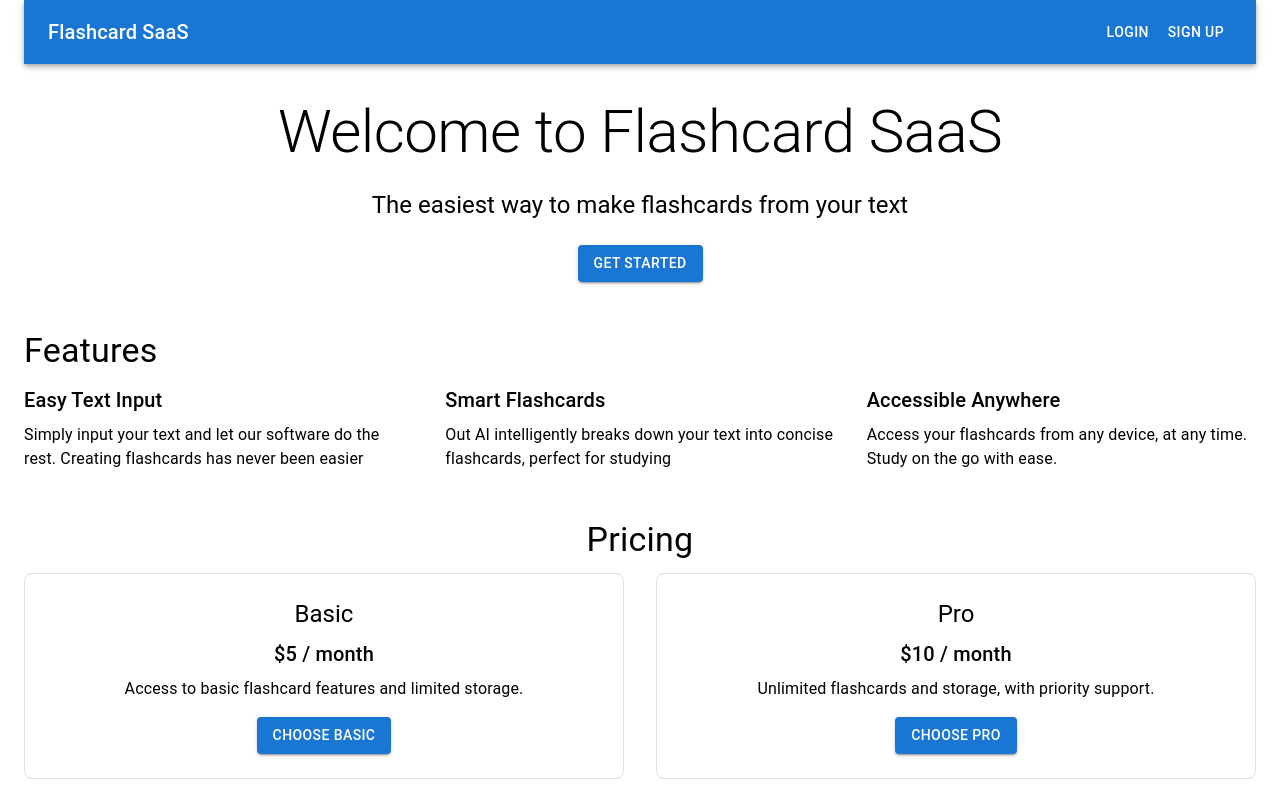
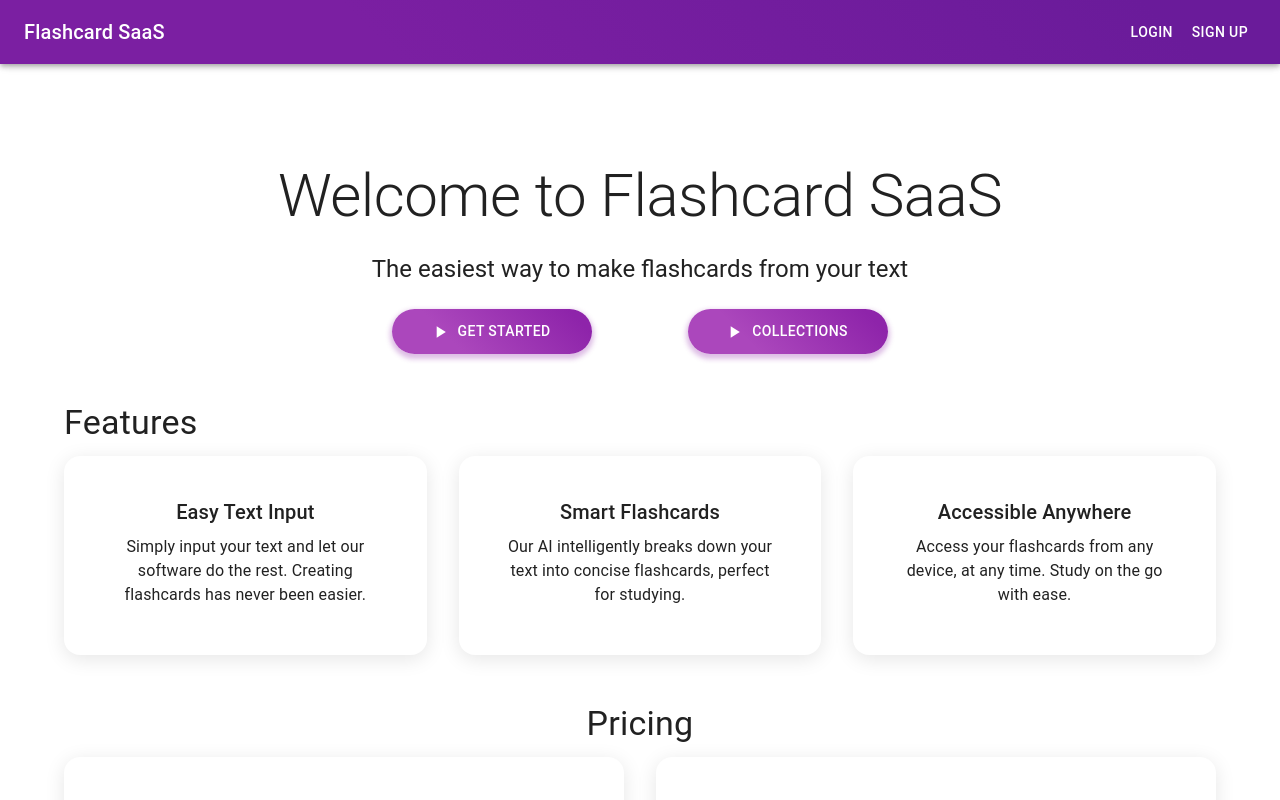
Before and after one commit to hannahahn1024/ai-flashcard, a Next.js app: page / in a window 1280 px wide. Shown: the top 800 px of the page. Built offline with nearby package versions, Linux system fonts and the light colour scheme; no server answers.

Commit message:
updated front end

```diff
--- a/app/api/checkout_session/route.js
+++ b/app/api/checkout_session/route.js
@@ -23,6 +23,8 @@ export async function GET(req, { params }) {
 }
 
 export async function POST(req) {
+  const { amount } = await req.json();
+
   const params = {
     mode: "subscription",
     payment_method_types: ["card"],
@@ -33,7 +35,7 @@ export async function POST(req) {
           product_data: {
             name: "Pro Subscription",
           },
-          unit_amount: formatAmountForStripe(10),
+          unit_amount: formatAmountForStripe(amount),
           recurring: {
             interval: "month",
             interval_count: 1,
--- a/app/api/generate/route.js
+++ b/app/api/generate/route.js
@@ -8,7 +8,6 @@ const systemPrompt = `You are a flashcard creator. Your goal is to help users le
 - For complex topics, break down the information into multiple flashcards to avoid overwhelming the user.
 - If possible, include examples, definitions, or mnemonics to enhance understanding.
 - Always aim to make the flashcards engaging and useful for quick review and retention.
-- Only generate 10 flashcards
 
 Return in the following JSON format
 {
--- a/app/page.js
+++ b/app/page.js
@@ -11,22 +11,42 @@ import {
   Button,
   Box,
   Grid,
+  Card,
+  CardContent,
+  CardActions,
+  CssBaseline,
 } from "@mui/material";
 import Head from "next/head";
+import { styled } from "@mui/system";
+import { PlayArrow } from "@mui/icons-material";
+
+
+const GradientButton = styled(Button)({
+  background: "linear-gradient(45deg, #ab47bc 30%, #8e24aa 90%)",
+  borderRadius: 30,
+  color: "white",
+  padding: "10px 30px",
+  boxShadow: "0 3px 5px 2px rgba(142, 36, 170, .3)",
+  "&:hover": {
+    background: "linear-gradient(45deg, #8e24aa 30%, #ab47bc 90%)",
+  },
+});
 
 export default function Home() {
-  const handleSubmit = async () => {
+  const handleSubmit = async (amount) => {
+    try {
       const checkoutSession = await fetch("/api/checkout_session", {
         method: "POST",
         headers: {
           origin: "http://localhost:3000",
         },
+        body: JSON.stringify({ amount })
       });
 
       const checkoutSessionJson = await checkoutSession.json();
 
       if (checkoutSession.statusCode === 500) {
-      console.error(checkoutSession.message);
+        console.error(checkoutSessionJson.message);
         return;
       }
 
@@ -38,22 +58,27 @@ export default function Home() {
       if (error) {
         console.warn(error.message);
       }
+    } catch (error) {
+      console.error("Error during checkout:", error);
+      alert("Something went wrong. Please try again.");
+    }
   };
+
   return (
-    <Container maxWidth="100vw">
+    <Container maxWidth="lg">
+      <CssBaseline />
       <Head>
         <title>Flashcard SaaS</title>
-        <meta name="description" content="Create flashcard from your text" />
+        <meta name="description" content="Create flashcards from your text" />
       </Head>
 
-      <AppBar position="static">
+      <AppBar position="fixed" sx={{ background: "linear-gradient(45deg, #7b1fa2 30%, #6a1b9a 90%)" }}>
         <Toolbar>
-          <Typography variant="h6" style={{ flexGrow: 1 }}>
+          <Typography variant="h6" sx={{ flexGrow: 1 }}>
             Flashcard SaaS
           </Typography>
           <SignedOut>
             <Button color="inherit" href="/sign-in">
-              {" "}
               Login
             </Button>
             <Button color="inherit" href="/sign-up">
@@ -69,71 +94,125 @@ export default function Home() {
       <Box
         sx={{
           textAlign: "center",
-          my: 4,
+          mt: 10,
+          pt: 10,
         }}
       >
         <Typography variant="h2" gutterBottom>
           Welcome to Flashcard SaaS
         </Typography>
         <Typography variant="h5" gutterBottom>
-          {" "}
           The easiest way to make flashcards from your text
         </Typography>
-        <Button variant="contained" color="primary" sx={{ mt: 2 }}>
+        <Grid container spacing={4} sx={{ justifyContent: 'center' }}>
+          <Grid item xs={12} md={6} lg={3} sx={{ display: 'flex', justifyContent: 'center' }}>
+            <GradientButton
+              variant="contained"
+              sx={{ mt: 2, minWidth: 200 }} // Adjust the minWidth as needed
+              startIcon={<PlayArrow />}
+              href="/generate"
+            >
               GET STARTED
-        </Button>
+            </GradientButton>
+          </Grid>
+          <Grid item xs={12} md={6} lg={3} sx={{ display: 'flex', justifyContent: 'center' }}>
+            <GradientButton
+              variant="contained"
+              sx={{ mt: 2, minWidth: 200 }} // Adjust the minWidth as needed
+              startIcon={<PlayArrow />}
+              href="/flashcards"
+            >
+              Collections
+            </GradientButton>
+          </Grid>
+        </Grid>
+
+
       </Box>
+
       <Box sx={{ my: 6 }}>
-        <Typography variant="h4" components="h2" gutterBottom>
+        <Typography variant="h4" component="h2" gutterBottom>
           Features
         </Typography>
         <Grid container spacing={4}>
           <Grid item xs={12} md={4}>
+            <Card
+              sx={{
+                p: 3,
+                textAlign: "center",
+                borderRadius: 4,
+                boxShadow: "0 4px 20px rgba(0, 0, 0, 0.1)",
+              }}
+            >
+              <CardContent>
                 <Typography variant="h6" gutterBottom>
                   Easy Text Input
                 </Typography>
                 <Typography>
-              {" "}
-              Simply input your text and let our software do the rest. Creating
-              flashcards has never been easier
+                  Simply input your text and let our software do the rest.
+                  Creating flashcards has never been easier.
                 </Typography>
+              </CardContent>
+            </Card>
           </Grid>
           <Grid item xs={12} md={4}>
+            <Card
+              sx={{
+                p: 3,
+                textAlign: "center",
+                borderRadius: 4,
+                boxShadow: "0 4px 20px rgba(0, 0, 0, 0.1)",
+              }}
+            >
+              <CardContent>
                 <Typography variant="h6" gutterBottom>
                   Smart Flashcards
                 </Typography>
                 <Typography>
-              {" "}
-              Out AI intelligently breaks down your text into concise
-              flashcards, perfect for studying
+                  Our AI intelligently breaks down your text into concise
+                  flashcards, perfect for studying.
                 </Typography>
+              </CardContent>
+            </Card>
           </Grid>
           <Grid item xs={12} md={4}>
+            <Card
+              sx={{
+                p: 3,
+                textAlign: "center",
+                borderRadius: 4,
+                boxShadow: "0 4px 20px rgba(0, 0, 0, 0.1)",
+              }}
+            >
+              <CardContent>
                 <Typography variant="h6" gutterBottom>
                   Accessible Anywhere
                 </Typography>
                 <Typography>
-              {" "}
-              Access your flashcards from any device, at any time. Study on the
-              go with ease.
+                  Access your flashcards from any device, at any time. Study on
+                  the go with ease.
                 </Typography>
+              </CardContent>
+            </Card>
           </Grid>
         </Grid>
       </Box>
+
       <Box sx={{ my: 6, textAlign: "center" }}>
         <Typography variant="h4" gutterBottom>
           Pricing
         </Typography>
         <Grid container spacing={4}>
           <Grid item xs={12} md={6}>
-            <Box
+            <Card
               sx={{
                 p: 3,
-                border: "1px solid",
-                borderColor: "grey.300",
-                borderRadius: 2,
+                textAlign: "center",
+                borderRadius: 4,
+                boxShadow: "0 4px 20px rgba(0, 0, 0, 0.1)",
               }}
             >
+              <CardContent>
                 <Typography variant="h5" gutterBottom>
                   Basic
                 </Typography>
@@ -141,23 +220,26 @@ export default function Home() {
                   $5 / month
                 </Typography>
                 <Typography>
-                {" "}
                   Access to basic flashcard features and limited storage.
                 </Typography>
-              <Button variant="contained" color="primary" sx={{ mt: 2 }}>
-                Choose basic
-              </Button>
-            </Box>
+              </CardContent>
+              <CardActions sx={{ justifyContent: "center" }}>
+                <GradientButton variant="contained" sx={{ mt: 2 }} startIcon={<PlayArrow />} onClick={() => handleSubmit(5)}>
+                  Choose Basic
+                </GradientButton>
+              </CardActions>
+            </Card>
           </Grid>
           <Grid item xs={12} md={6}>
-            <Box
+            <Card
               sx={{
                 p: 3,
-                border: "1px solid",
-                borderColor: "grey.300",
-                borderRadius: 2,
+                textAlign: "center",
+                borderRadius: 4,
+                boxShadow: "0 4px 20px rgba(0, 0, 0, 0.1)",
               }}
             >
+              <CardContent>
                 <Typography variant="h5" gutterBottom>
                   Pro
                 </Typography>
@@ -165,18 +247,20 @@ export default function Home() {
                   $10 / month
                 </Typography>
                 <Typography>
-                {" "}
                   Unlimited flashcards and storage, with priority support.
                 </Typography>
-              <Button
+              </CardContent>
+              <CardActions sx={{ justifyContent: "center" }}>
+                <GradientButton
                   variant="contained"
-                color="primary"
                   sx={{ mt: 2 }}
-                onClick={handleSubmit}
+                  startIcon={<PlayArrow />}
+                  onClick={() => handleSubmit(10)}
                 >
                   Choose Pro
-              </Button>
-            </Box>
+                </GradientButton>
+              </CardActions>
+            </Card>
           </Grid>
         </Grid>
       </Box>
```
Also changed, not shown: app/flashcards/page.js (+26 -3 lines), app/generate/page.js (+134 -18 lines), package.json (+5 -4 lines), 1 other file (tests, documents, lock files or other folders). Lines whose indentation alone changed are shown as unchanged.
